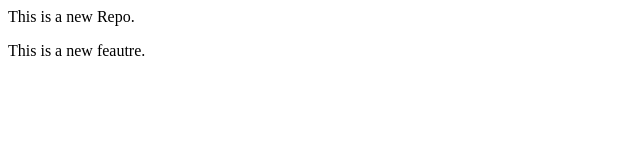
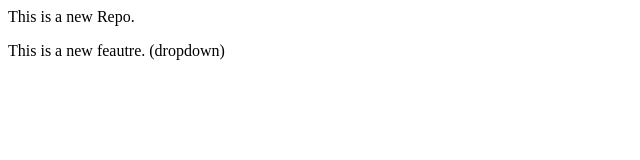
Before and after one commit to Payal-mak/LocalRepo, a plain HTML site: page index.html in a window 1280 px wide. Shown: the full height of the page, 0-640 px from the left. Drawn offline with Linux system fonts and the light colour scheme.

Commit message:
add new dropdown

```diff
--- a/index.html
+++ b/index.html
@@ -1,2 +1,2 @@
 <p>This is a new Repo.</p>
-<p>This is a new feautre.</p>
+<p>This is a new feautre. (dropdown)</p>
```
